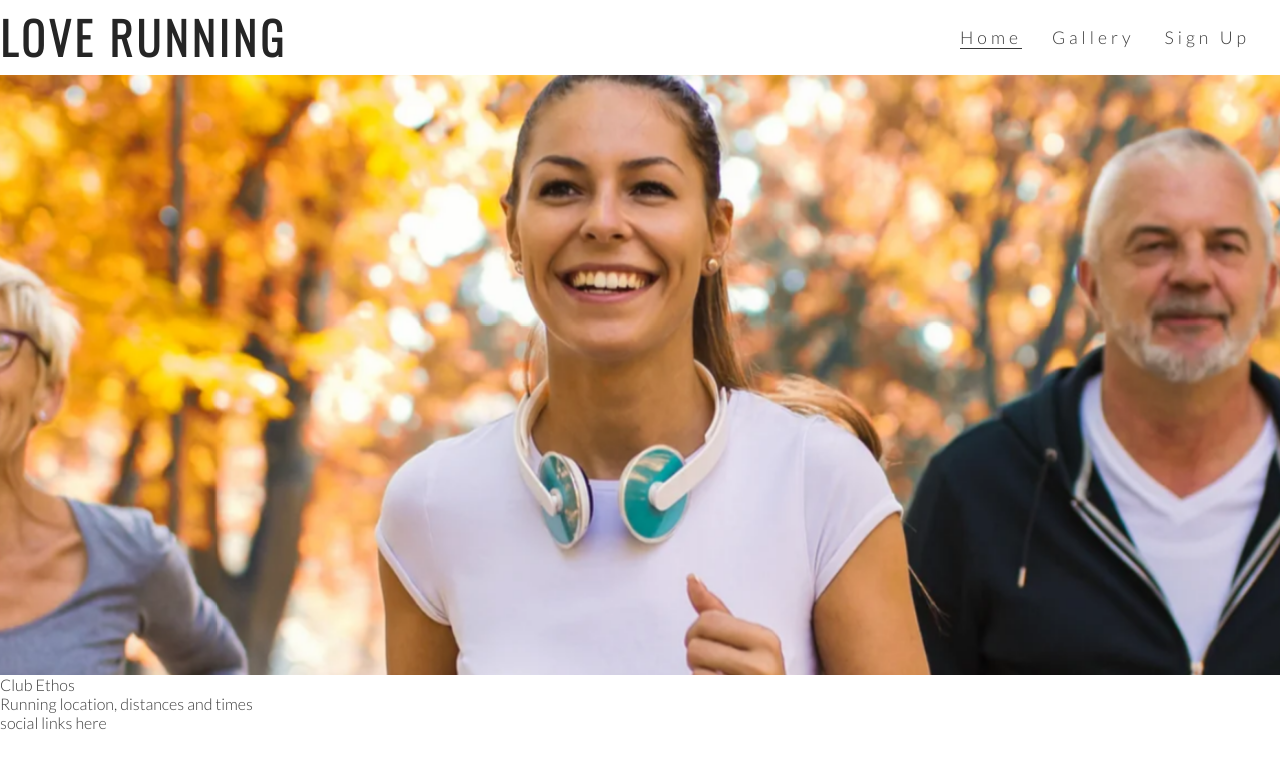
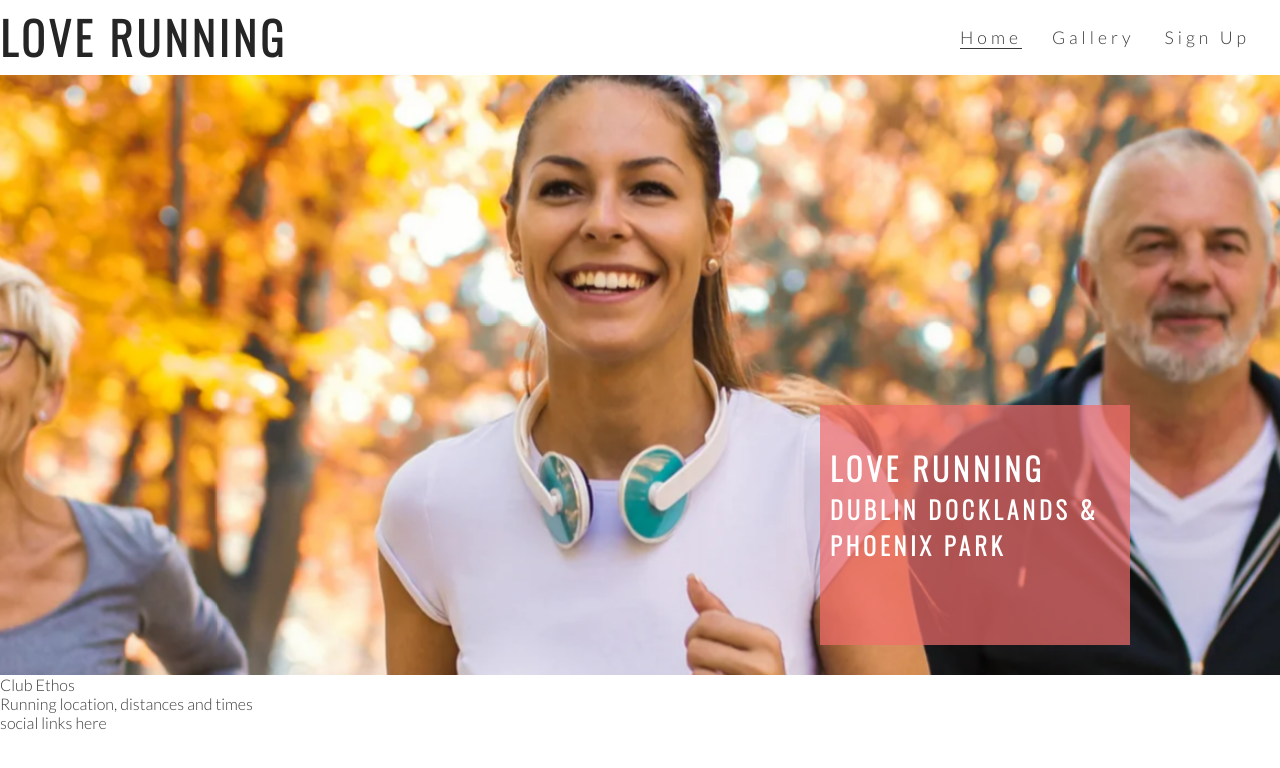
Before and after one commit to AndrewCozma/love-running, a plain HTML site: page index.html in a window 1280 px wide. Drawn offline with nearby package versions, Linux system fonts and the light colour scheme.

Commit message:
Add cover text and style

```diff
--- a/assets/css/style.css
+++ b/assets/css/style.css
@@ -56,6 +56,12 @@ h1, h2 {
     height: 600px;
     width: 100%;
     overflow:hidden;
+
+    position: relative;
+}
+
+#cover-text, #cover-text h2 {
+    color:#fff;
 }
 
 #hero-image {
@@ -75,3 +81,23 @@ h1, h2 {
     from{transform: scale(1);}
     to{transform: scale(1.1);}
 }
+
+#cover-text {
+     font-size: 130%;
+     font-family: Oswald, sans-serif;
+     text-transform: uppercase;
+     letter-spacing: 4px;
+
+     width: 300px;
+     height: 200px;
+
+     padding-top: 40px;
+     padding-left: 10px;
+
+     background-color: rgba(241, 109, 107, .7);
+
+     bottom: 30px;
+     right: 150px;
+
+     position:absolute;
+}
--- a/index.html
+++ b/index.html
@@ -33,6 +33,10 @@
     </header>
     <section id="hero-outer">
         <div id="hero-image"></div>
+        <div id="cover-text">
+            <h2>Love Running</h2>
+            <h3>Dublin Docklands & Phoenix Park</h3>
+        </div>
     </section>
     <section>
         Club Ethos
```
